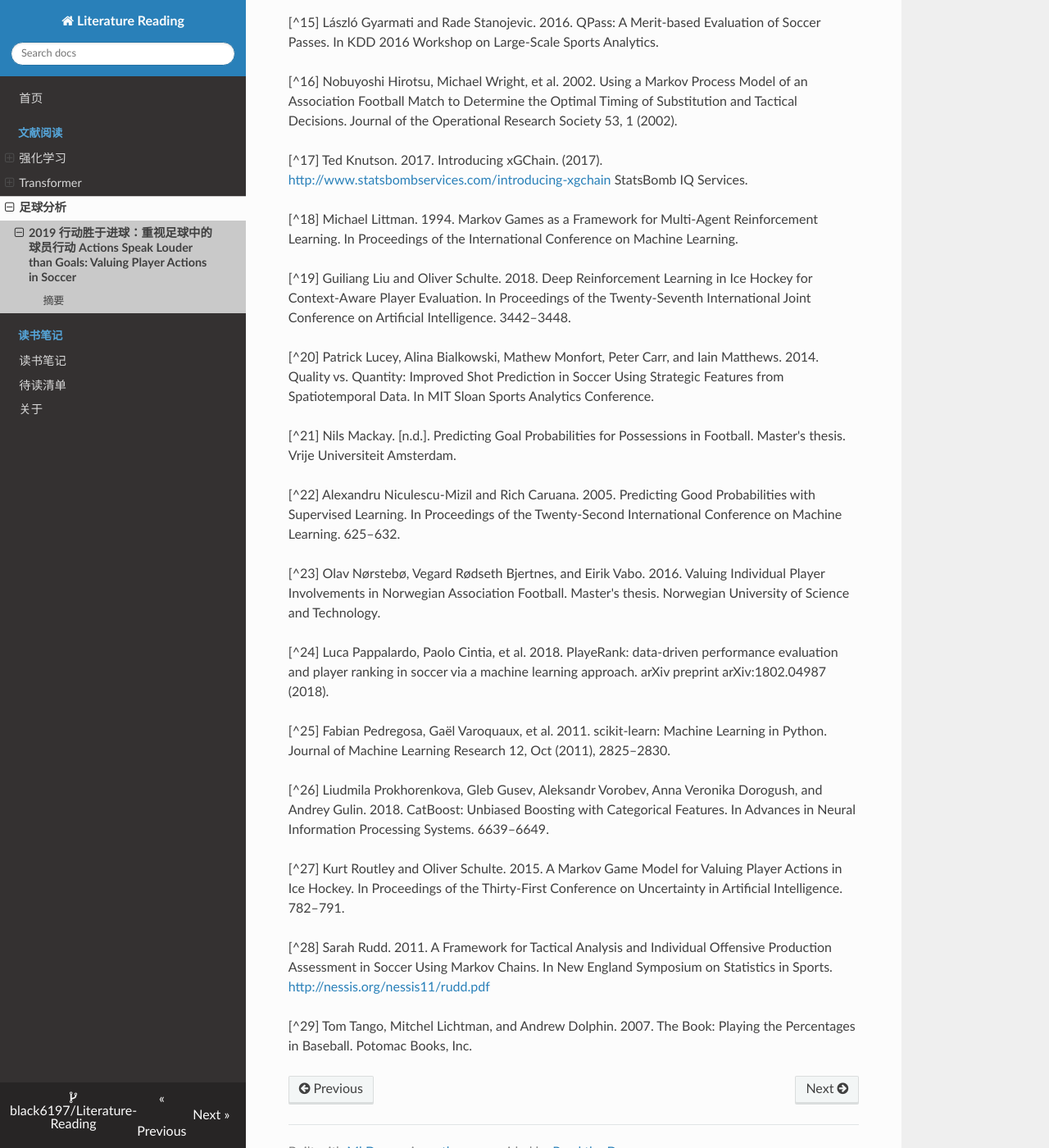
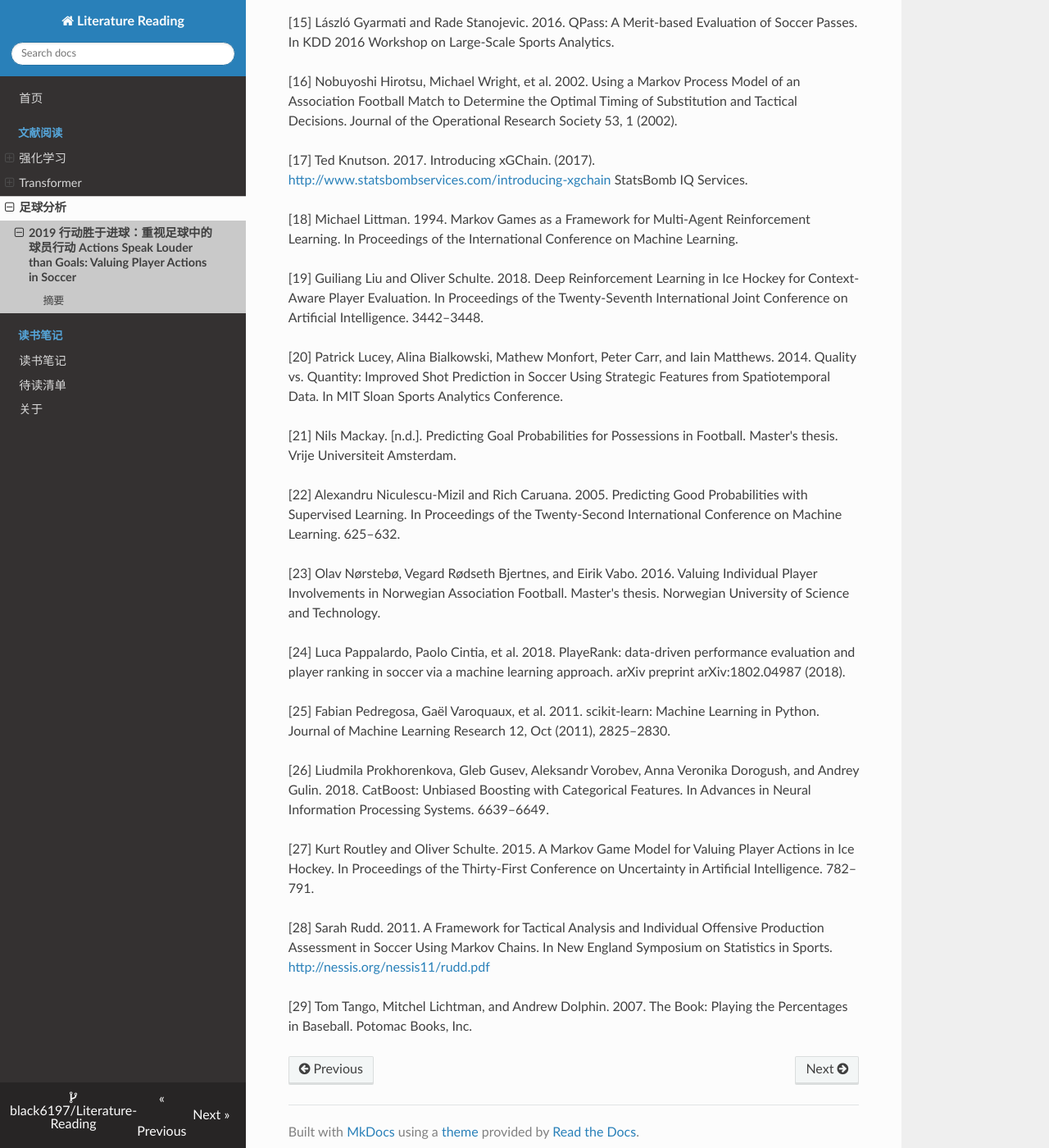
Before and after one commit to black6197/Literature-Reading, an MkDocs documentation site: the page built from docs/papers/soccer-analytics/index.md, in a window 1280 px wide and 1400 px high, scrolled down 14703 px. Shown: the whole window at 82% size. Built offline with MkDocs 1.6.1, drawn with Linux system fonts in a browser that asks for light colours; nearby versions of some CDN libraries; some of the changed text lies outside the part shown.

Commit message:
Update index.md

```diff
--- a/docs/papers/soccer-analytics/index.md
+++ b/docs/papers/soccer-analytics/index.md
@@ -326,69 +326,69 @@ Pconcedes(Si, v) = P(goal(h) ∈ Fik|Si)
 [6] Dan Cervone, Alexander D'Amour, Luke Bornn, and Kirk Goldsberry. 2014. POINTWISE: Predicting Points and Valuing Decisions in Real Time with NBA Optical Tracking Data. In MIT Sloan Sports Analytics Conference.
 
 <a id="ref-7"></a>
-[^7] Tianqi Chen and Carlos Guestrin. 2016. XGBoost: A Scalable Tree Boosting System. In Proceedings of the 22nd ACM SIGKDD International Conference on Knowledge Discovery and Data Mining. ACM, 785–794.
+[7] Tianqi Chen and Carlos Guestrin. 2016. XGBoost: A Scalable Tree Boosting System. In Proceedings of the 22nd ACM SIGKDD International Conference on Knowledge Discovery and Data Mining. ACM, 785–794.
 
 <a id="ref-8"></a>
-[^8] Tom Decroos, Vladimir Dzyuba, Jan Van Haaren, and Jesse Davis. 2017. Predicting Soccer Highlights from Spatio-Temporal Match Event Streams. In Proceedings of the Thirty-First AAAI Conference on Artificial Intelligence. 1302–1308.
+[8] Tom Decroos, Vladimir Dzyuba, Jan Van Haaren, and Jesse Davis. 2017. Predicting Soccer Highlights from Spatio-Temporal Match Event Streams. In Proceedings of the Thirty-First AAAI Conference on Artificial Intelligence. 1302–1308.
 
 <a id="ref-9"></a>
-[^9] Tom Decroos, Jan Van Haaren, and Jesse Davis. 2018. Automatic Discovery of Tactics in Spatio-Temporal Soccer Match Data. In Proceedings of the 24th ACM SIGKDD International Conference on Knowledge Discovery & Data Mining. ACM.
+[9] Tom Decroos, Jan Van Haaren, and Jesse Davis. 2018. Automatic Discovery of Tactics in Spatio-Temporal Soccer Match Data. In Proceedings of the 24th ACM SIGKDD International Conference on Knowledge Discovery & Data Mining. ACM.
 
 <a id="ref-10"></a>
-[^10] Tom Decroos, Jan Van Haaren, Vladimir Dzyuba, and Jesse Davis. 2017. STARSS: A Spatio-temporal Action Rating System for Soccer. In ECML/PKDD 2017 Workshop on Machine Learning and Data Mining for Sports Analytics.
+[10] Tom Decroos, Jan Van Haaren, Vladimir Dzyuba, and Jesse Davis. 2017. STARSS: A Spatio-temporal Action Rating System for Soccer. In ECML/PKDD 2017 Workshop on Machine Learning and Data Mining for Sports Analytics.
 
 <a id="ref-11"></a>
-[^11] Javier Fernández, Luke Bornn, and Dan Cervone. 2019. Decomposing the Immeasurable Sport: A Deep Learning Expected Possession Value Framework for Soccer. In MIT Sloan Sports Analytics Conference.
+[11] Javier Fernández, Luke Bornn, and Dan Cervone. 2019. Decomposing the Immeasurable Sport: A Deep Learning Expected Possession Value Framework for Soccer. In MIT Sloan Sports Analytics Conference.
 
 <a id="ref-12"></a>
-[^12] César Ferri, José Hernández-Orallo, and R. Modroiu. 2009. An Experimental Comparison of Performance Measures for Classification. Pattern Recognition Letters 30, 1 (2009), 27–38.
+[12] César Ferri, José Hernández-Orallo, and R. Modroiu. 2009. An Experimental Comparison of Performance Measures for Classification. Pattern Recognition Letters 30, 1 (2009), 27–38.
 
 <a id="ref-13"></a>
-[^13] Keith Goldner. 2012. A Markov Model of Football: Using Stochastic Processes to Model a Football Drive. Journal of Quantitative Analysis in Sports 8, 1 (2012).
+[13] Keith Goldner. 2012. A Markov Model of Football: Using Stochastic Processes to Model a Football Drive. Journal of Quantitative Analysis in Sports 8, 1 (2012).
 
 <a id="ref-14"></a>
-[^14] Sam Gregory. 2017. How We Assign Credit in Football. (2017). [http://www.optasportspro.com/about/optapro-blog/posts/2017/blog-howwe-assign-credit-in-football/](http://www.optasportspro.com/about/optapro-blog/posts/2017/blog-howwe-assign-credit-in-football/) OptaPro Blog.
+[14] Sam Gregory. 2017. How We Assign Credit in Football. (2017). [http://www.optasportspro.com/about/optapro-blog/posts/2017/blog-howwe-assign-credit-in-football/](http://www.optasportspro.com/about/optapro-blog/posts/2017/blog-howwe-assign-credit-in-football/) OptaPro Blog.
 
 <a id="ref-15"></a>
-[^15] László Gyarmati and Rade Stanojevic. 2016. QPass: A Merit-based Evaluation of Soccer Passes. In KDD 2016 Workshop on Large-Scale Sports Analytics.
+[15] László Gyarmati and Rade Stanojevic. 2016. QPass: A Merit-based Evaluation of Soccer Passes. In KDD 2016 Workshop on Large-Scale Sports Analytics.
 
 <a id="ref-16"></a>
-[^16] Nobuyoshi Hirotsu, Michael Wright, et al. 2002. Using a Markov Process Model of an Association Football Match to Determine the Optimal Timing of Substitution and Tactical Decisions. Journal of the Operational Research Society 53, 1 (2002).
+[16] Nobuyoshi Hirotsu, Michael Wright, et al. 2002. Using a Markov Process Model of an Association Football Match to Determine the Optimal Timing of Substitution and Tactical Decisions. Journal of the Operational Research Society 53, 1 (2002).
 
 <a id="ref-17"></a>
-[^17] Ted Knutson. 2017. Introducing xGChain. (2017). [http://www.statsbombservices.com/introducing-xgchain](http://www.statsbombservices.com/introducing-xgchain) StatsBomb IQ Services.
+[17] Ted Knutson. 2017. Introducing xGChain. (2017). [http://www.statsbombservices.com/introducing-xgchain](http://www.statsbombservices.com/introducing-xgchain) StatsBomb IQ Services.
 
 <a id="ref-18"></a>
-[^18] Michael Littman. 1994. Markov Games as a Framework for Multi-Agent Reinforcement Learning. In Proceedings of the International Conference on Machine Learning.
+[18] Michael Littman. 1994. Markov Games as a Framework for Multi-Agent Reinforcement Learning. In Proceedings of the International Conference on Machine Learning.
 
 <a id="ref-19"></a>
-[^19] Guiliang Liu and Oliver Schulte. 2018. Deep Reinforcement Learning in Ice Hockey for Context-Aware Player Evaluation. In Proceedings of the Twenty-Seventh International Joint Conference on Artificial Intelligence. 3442–3448.
+[19] Guiliang Liu and Oliver Schulte. 2018. Deep Reinforcement Learning in Ice Hockey for Context-Aware Player Evaluation. In Proceedings of the Twenty-Seventh International Joint Conference on Artificial Intelligence. 3442–3448.
 
 <a id="ref-20"></a>
-[^20] Patrick Lucey, Alina Bialkowski, Mathew Monfort, Peter Carr, and Iain Matthews. 2014. Quality vs. Quantity: Improved Shot Prediction in Soccer Using Strategic Features from Spatiotemporal Data. In MIT Sloan Sports Analytics Conference.
+[20] Patrick Lucey, Alina Bialkowski, Mathew Monfort, Peter Carr, and Iain Matthews. 2014. Quality vs. Quantity: Improved Shot Prediction in Soccer Using Strategic Features from Spatiotemporal Data. In MIT Sloan Sports Analytics Conference.
 
 <a id="ref-21"></a>
-[^21] Nils Mackay. [n.d.]. Predicting Goal Probabilities for Possessions in Football. Master's thesis. Vrije Universiteit Amsterdam.
+[21] Nils Mackay. [n.d.]. Predicting Goal Probabilities for Possessions in Football. Master's thesis. Vrije Universiteit Amsterdam.
 
 <a id="ref-22"></a>
-[^22] Alexandru Niculescu-Mizil and Rich Caruana. 2005. Predicting Good Probabilities with Supervised Learning. In Proceedings of the Twenty-Second International Conference on Machine Learning. 625–632.
+[22] Alexandru Niculescu-Mizil and Rich Caruana. 2005. Predicting Good Probabilities with Supervised Learning. In Proceedings of the Twenty-Second International Conference on Machine Learning. 625–632.
 
 <a id="ref-23"></a>
-[^23] Olav Nørstebø, Vegard Rødseth Bjertnes, and Eirik Vabo. 2016. Valuing Individual Player Involvements in Norwegian Association Football. Master's thesis. Norwegian University of Science and Technology.
+[23] Olav Nørstebø, Vegard Rødseth Bjertnes, and Eirik Vabo. 2016. Valuing Individual Player Involvements in Norwegian Association Football. Master's thesis. Norwegian University of Science and Technology.
 
 <a id="ref-24"></a>
-[^24] Luca Pappalardo, Paolo Cintia, et al. 2018. PlayeRank: data-driven performance evaluation and player ranking in soccer via a machine learning approach. arXiv preprint arXiv:1802.04987 (2018).
+[24] Luca Pappalardo, Paolo Cintia, et al. 2018. PlayeRank: data-driven performance evaluation and player ranking in soccer via a machine learning approach. arXiv preprint arXiv:1802.04987 (2018).
 
 <a id="ref-25"></a>
-[^25] Fabian Pedregosa, Gaël Varoquaux, et al. 2011. scikit-learn: Machine Learning in Python. Journal of Machine Learning Research 12, Oct (2011), 2825–2830.
+[25] Fabian Pedregosa, Gaël Varoquaux, et al. 2011. scikit-learn: Machine Learning in Python. Journal of Machine Learning Research 12, Oct (2011), 2825–2830.
 
 <a id="ref-26"></a>
-[^26] Liudmila Prokhorenkova, Gleb Gusev, Aleksandr Vorobev, Anna Veronika Dorogush, and Andrey Gulin. 2018. CatBoost: Unbiased Boosting with Categorical Features. In Advances in Neural Information Processing Systems. 6639–6649.
+[26] Liudmila Prokhorenkova, Gleb Gusev, Aleksandr Vorobev, Anna Veronika Dorogush, and Andrey Gulin. 2018. CatBoost: Unbiased Boosting with Categorical Features. In Advances in Neural Information Processing Systems. 6639–6649.
 
 <a id="ref-27"></a>
-[^27] Kurt Routley and Oliver Schulte. 2015. A Markov Game Model for Valuing Player Actions in Ice Hockey. In Proceedings of the Thirty-First Conference on Uncertainty in Artificial Intelligence. 782–791.
+[27] Kurt Routley and Oliver Schulte. 2015. A Markov Game Model for Valuing Player Actions in Ice Hockey. In Proceedings of the Thirty-First Conference on Uncertainty in Artificial Intelligence. 782–791.
 
 <a id="ref-28"></a>
-[^28] Sarah Rudd. 2011. A Framework for Tactical Analysis and Individual Offensive Production Assessment in Soccer Using Markov Chains. In New England Symposium on Statistics in Sports. [http://nessis.org/nessis11/rudd.pdf](http://nessis.org/nessis11/rudd.pdf)
+[28] Sarah Rudd. 2011. A Framework for Tactical Analysis and Individual Offensive Production Assessment in Soccer Using Markov Chains. In New England Symposium on Statistics in Sports. [http://nessis.org/nessis11/rudd.pdf](http://nessis.org/nessis11/rudd.pdf)
 
-[^29] Tom Tango, Mitchel Lichtman, and Andrew Dolphin. 2007. The Book: Playing the Percentages in Baseball. Potomac Books, Inc.
+[29] Tom Tango, Mitchel Lichtman, and Andrew Dolphin. 2007. The Book: Playing the Percentages in Baseball. Potomac Books, Inc.
```
